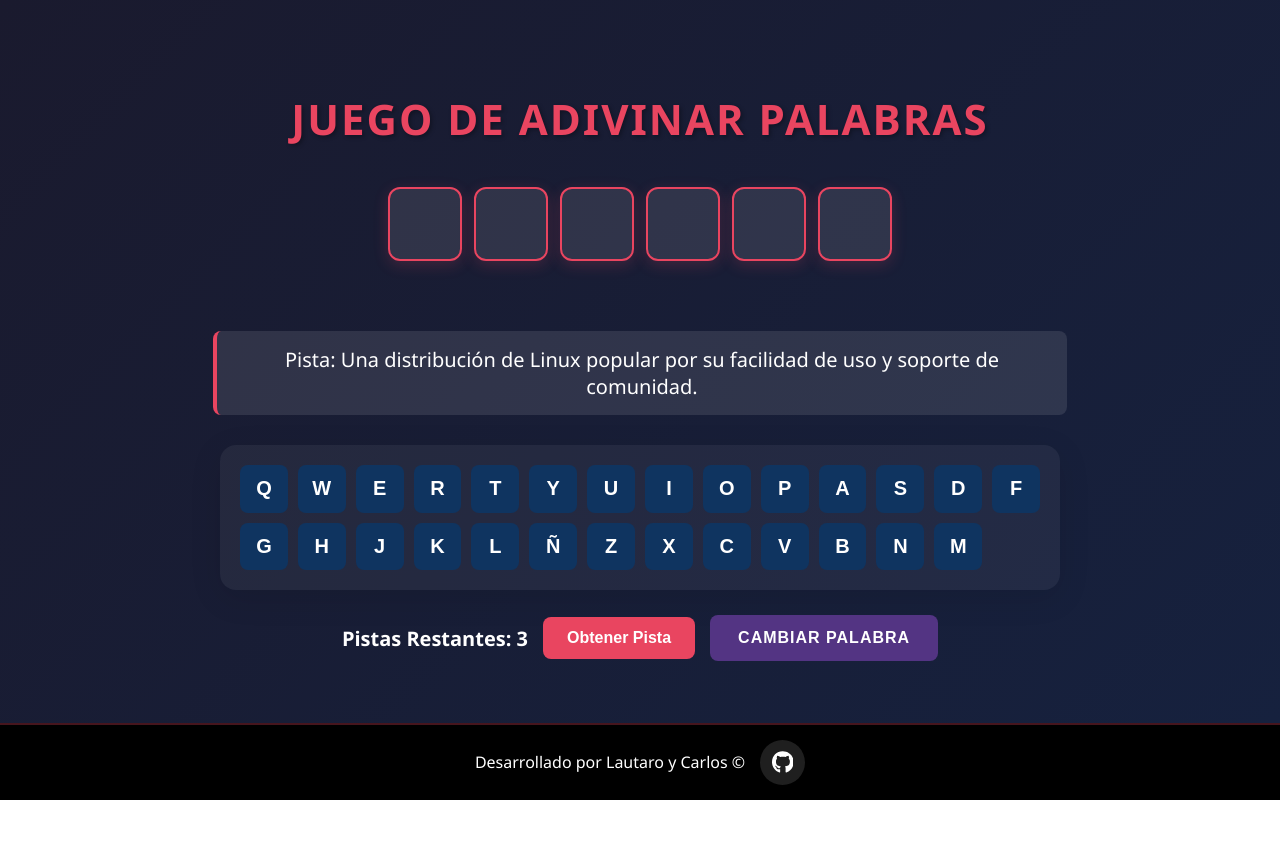
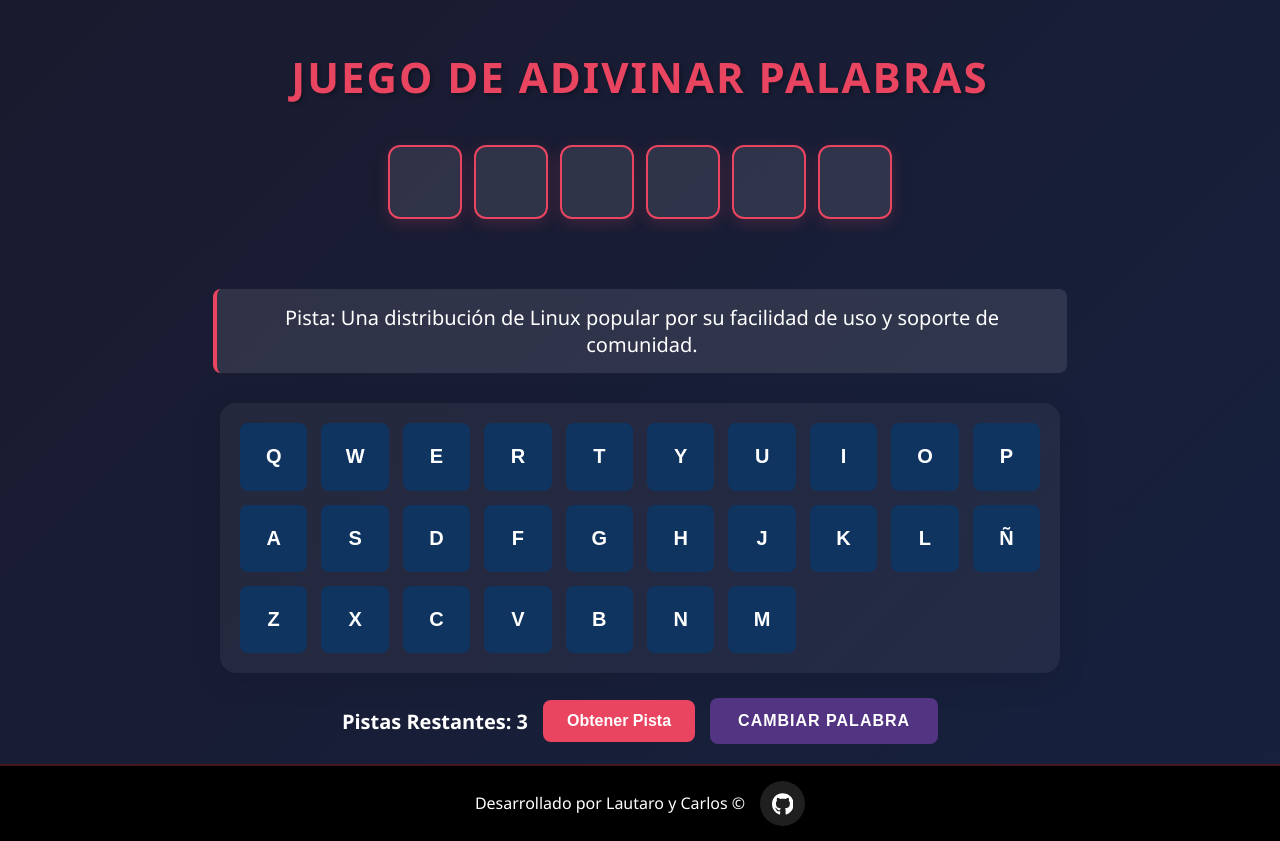
Before and after one commit to carlosmrtnzzz/Juego-del-Ahorcado, a React (Vite) app: page / in a window 1280 px wide. Before the commit the page ends 800 px from the top, so only its background shows below. Built offline with nearby package versions, Linux system fonts and the light colour scheme.

Commit message:
teclado querty

```diff
--- a/src/App.css
+++ b/src/App.css
@@ -110,9 +110,11 @@ h1 {
 .seleccion-letras {
   display: grid;
   grid-template-columns: repeat(auto-fit, minmax(45px, 1fr));
-  gap: 10px;
+  gap: 14px;
   width: 100%;
   padding: 20px;
+  grid-template-columns: repeat(10, 1fr);
+  max-width: 90vw;
   background: rgba(255, 255, 255, 0.05);
   border-radius: 16px;
   box-shadow: 0 8px 32px rgba(0, 0, 0, 0.1);
```
